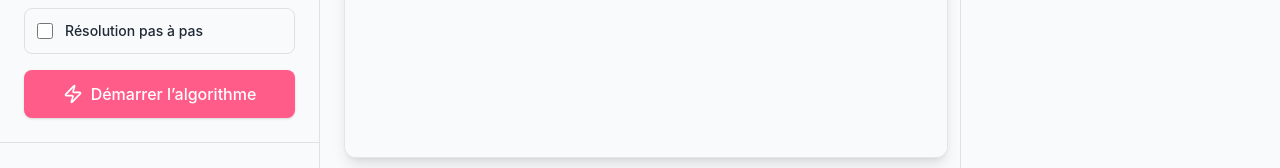
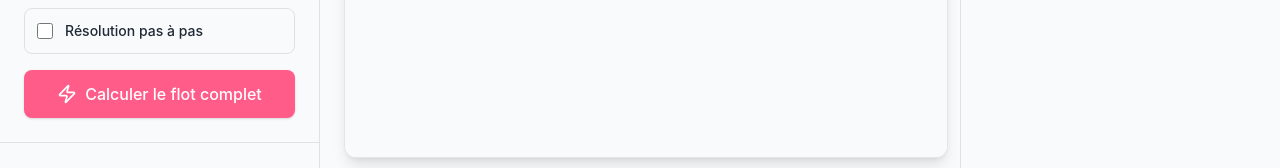
Before and after one commit to TheReasonWePlay/RO-FLOT-MAX, a React (Vite) app: page / in a window 1280 px wide. Shown: the part 630-798 px from the top of the page. Built offline with nearby package versions, Linux system fonts and the light colour scheme.

Commit message:
Bouton Suivant fix LeftSidebar.tsx

```diff
--- a/src/app/components/LeftSidebar.tsx
+++ b/src/app/components/LeftSidebar.tsx
@@ -67,7 +67,6 @@ export function LeftSidebar({
 
   return (
     <div className="w-80 border-r border-border bg-background flex flex-col h-full">
-      {/* BACK BUTTON */}
       {algorithmStarted && (
         <div className="p-4 border-b border-border bg-muted">
           <button
@@ -80,7 +79,6 @@ export function LeftSidebar({
         </div>
       )}
 
-      {/* GRAPH CONTROLS */}
       <div className="p-6 border-b border-border">
         <h2 className="text-foreground mb-4 font-semibold">
           Contrôles
@@ -96,7 +94,6 @@ export function LeftSidebar({
         </button>
       </div>
 
-      {/* ADD EDGE */}
       <div className="p-6 border-b border-border">
         <h3 className="mb-4 text-foreground font-semibold">
           Ajouter un arc
@@ -104,7 +101,6 @@ export function LeftSidebar({
 
         <div className="space-y-3">
 
-          {/* SOURCE */}
           <div>
             <label className="block text-sm text-muted-foreground mb-1.5">
               Sommet source
@@ -123,7 +119,6 @@ export function LeftSidebar({
             </select>
           </div>
 
-          {/* TARGET */}
           <div>
             <label className="block text-sm text-muted-foreground mb-1.5">
               Sommet destination
@@ -142,7 +137,6 @@ export function LeftSidebar({
             </select>
           </div>
 
-          {/* CAPACITY */}
           <div>
             <label className="block text-sm text-muted-foreground mb-1.5">
               Capacité
@@ -156,7 +150,6 @@ export function LeftSidebar({
             />
           </div>
 
-          {/* ADD EDGE BUTTON */}
           <button
             onClick={handleAddEdge}
             disabled={!source || !target || !capacity || algorithmStarted}
@@ -168,7 +161,6 @@ export function LeftSidebar({
         </div>
       </div>
 
-      {/* ALGORITHM */}
       <div className="p-6 border-b border-border">
         <h3 className="mb-4 text-foreground font-semibold">
           Contrôle de l’algorithme
@@ -177,7 +169,6 @@ export function LeftSidebar({
         {!algorithmStarted ? (
           <div className="space-y-4">
 
-            {/* STEP MODE */}
             <div className="flex items-center gap-3 p-3 bg-muted rounded-lg border border-border">
               <input
                 type="checkbox"
@@ -194,42 +185,39 @@ export function LeftSidebar({
               </label>
             </div>
 
-            {/* START */}
             <button
               onClick={onStartAlgorithm}
               className="w-full px-4 py-3 rounded-lg bg-[#ff5c89] hover:bg-[#ff3d73] text-white transition flex items-center justify-center gap-2 shadow-sm"
             >
               <Zap className="w-5 h-5" />
-              Démarrer l’algorithme
+              Calculer le flot complet
             </button>
           </div>
         ) : stepByStep ? (
           <div className="space-y-3">
 
-            {/* SWITCH ALGO */}
             <button
               disabled={canStepForward}
               onClick={onStartAlgo2}
               className="w-full px-4 py-3 rounded-lg bg-[#ff5c89] hover:bg-[#ff3d73] text-white transition flex items-center justify-center gap-2 disabled:opacity-40"
             >
               {algorithmStarted && isAlgo2
-                ? "Retour à l’algorithme 1"
-                : "Démarrer l’algorithme 2"}
+                ? "Retour au flot complet"
+                : "Calculer le flot maximal"}
             </button>
 
-            {/* STEPS CONTROL */}
             <div className="flex items-center gap-2">
               <button
                 onClick={onPreviousStep}
                 disabled={!canStepBackward}
-                className="flex-1 px-4 py-2.5 rounded-lg border border-border bg-background hover:bg-muted transition disabled:opacity-40 flex items-center justify-center gap-2"
+                className="flex-1 px-2.5 py-2.5 rounded-lg border border-border bg-background hover:bg-muted transition disabled:opacity-40 flex items-center justify-center gap-2"
               >
                 <ChevronLeft className="w-4 h-4" />
                 Précédent
               </button>
               <button
                 onClick={onPlayPause}
-                className="px-4 py-2.5 rounded-lg bg-[#ff5c89] hover:bg-[#ff3d73] text-white transition flex items-center justify-center"
+                className="px-2.5 py-2.5 rounded-lg bg-[#ff5c89] hover:bg-[#ff3d73] text-white transition flex items-center justify-center"
               >
                 {isPlaying ? (
                   <Pause className="w-4 h-4" />
@@ -240,14 +228,13 @@ export function LeftSidebar({
               <button
                 onClick={onNextStep}
                 disabled={!canStepForward}
-                className="flex-1 px-4 py-2.5 rounded-lg border border-border bg-background hover:bg-muted transition disabled:opacity-40 flex items-center justify-center gap-2"
+                className="flex-1 px-2.5 py-2.5 rounded-lg border border-border bg-background hover:bg-muted transition disabled:opacity-40 flex items-center justify-center gap-2"
               >
                 Suivant
                 <ChevronRight className="w-4 h-4" />
               </button>
             </div>
 
-            {/* STEP INFO */}
             <div className="p-3 rounded-lg border border-[#ff5c89]/20 bg-[#ffe0e8] text-center">
               <div className="flex items-center justify-between">
                 <span className="text-sm text-[#ff5c89]">
```
Also changed, not shown: src/app/components/RightPanel.tsx (+0 -7 lines), src/app/components/SelectionPanel.tsx (+0 -14 lines).
